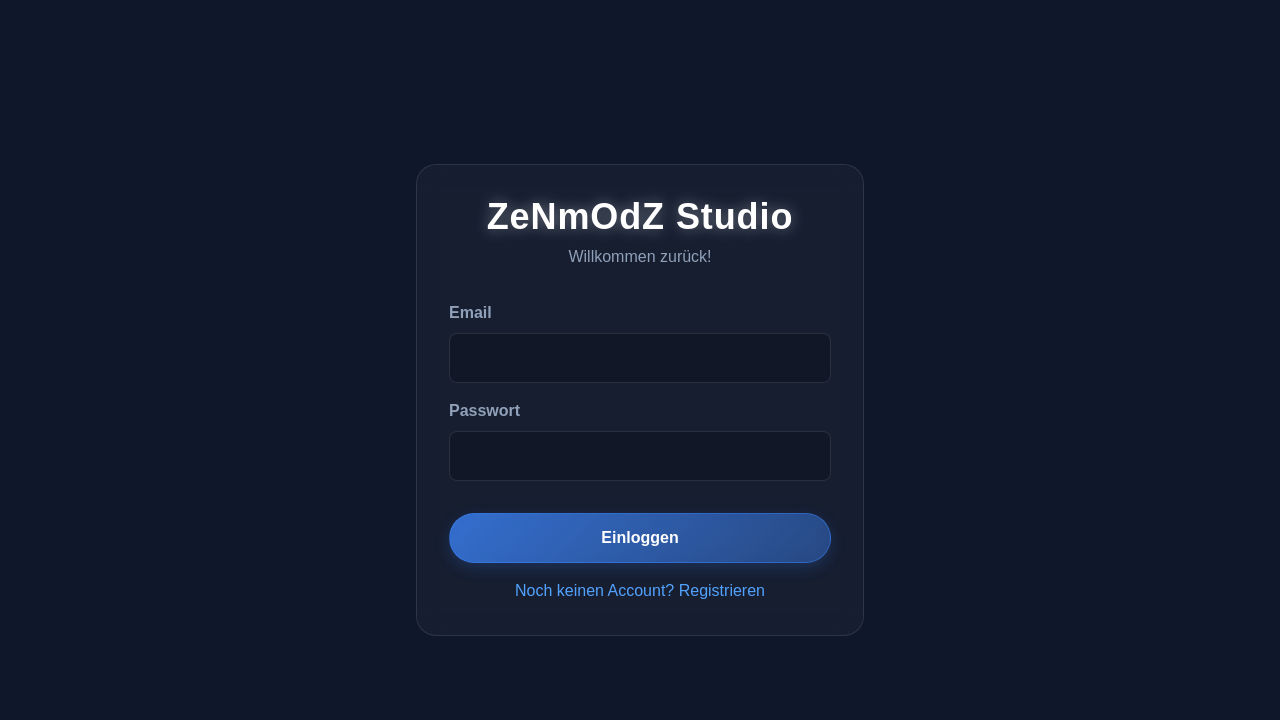
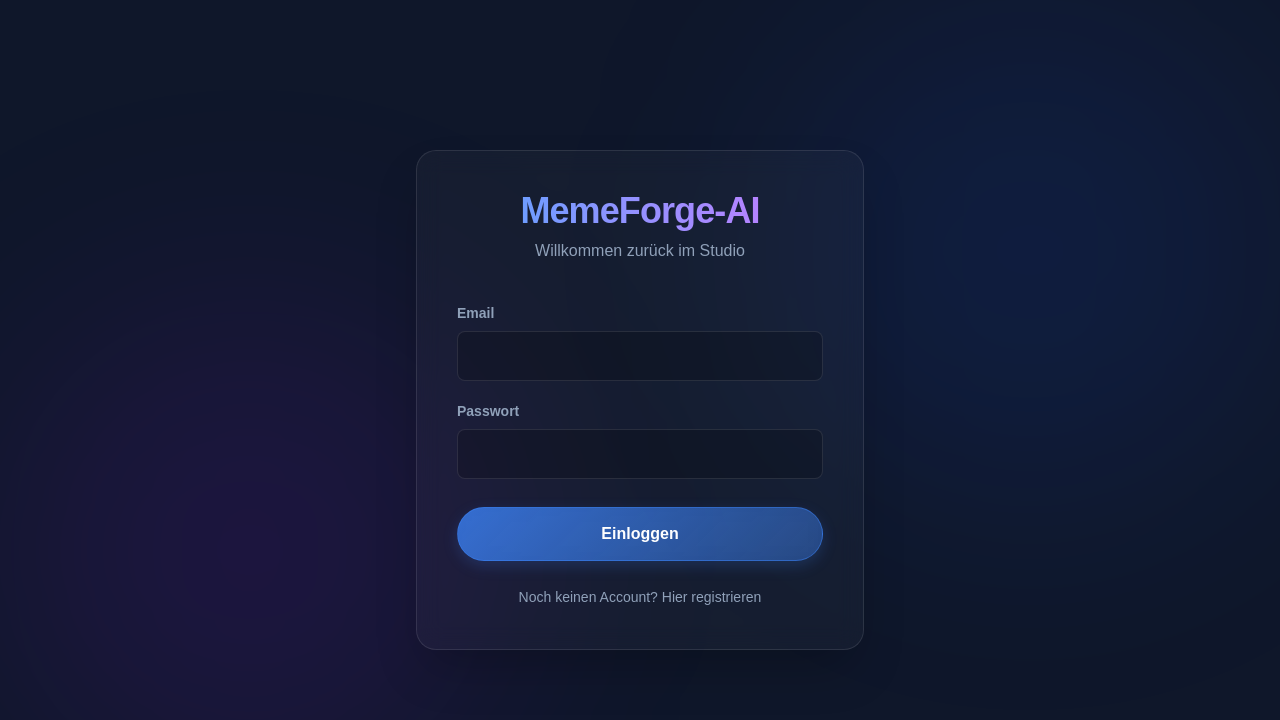
Before and after one commit to Dinottinjs/MemeForge-AI, a React (Vite) app: page / in a window 1280 px wide. Shown: the top 720 px of the page. Built offline with nearby package versions, Linux system fonts and the light colour scheme.

Commit message:
feat: rebrand to MemeForge-AI, modernize UI, add username to registration

```diff
--- a/src/App.tsx
+++ b/src/App.tsx
@@ -4,10 +4,13 @@ import { io } from 'socket.io-client'
 export default function App() {
   const [token, setToken] = useState<string | null>(localStorage.getItem('client_token'))
   const [plan, setPlan] = useState<string>(localStorage.getItem('client_plan') || 'FREE')
+  const [storedUsername, setStoredUsername] = useState<string>(localStorage.getItem('client_username') || '')
+
   const [view, setView] = useState<'login' | 'register'>('login')
 
   const [email, setEmail] = useState('')
   const [password, setPassword] = useState('')
+  const [username, setUsername] = useState('') // New for register
 
   const [loading, setLoading] = useState(false)
   const [error, setError] = useState('')
@@ -27,7 +30,6 @@ export default function App() {
       socket.on('plan_upgraded', (newPlan) => {
         setPlan(newPlan);
         localStorage.setItem('client_plan', newPlan);
-        // Play a nice sound or just alert to show the live update
         alert(`✨ Live-Update: Dein Account wurde erfolgreich auf ${newPlan} hochgestuft!`);
       });
       return () => { socket.disconnect() };
@@ -40,15 +42,22 @@ export default function App() {
     setError('')
     try {
       const endpoint = isLogin ? '/auth/login' : '/auth/register'
+      const body = isLogin ? { email, password } : { email, password, username }
+
       const res = await fetch(`${API_URL}${endpoint}`, {
         method: 'POST',
         headers: { 'Content-Type': 'application/json' },
-        body: JSON.stringify({ email, password })
+        body: JSON.stringify(body)
       })
       const data = await res.json()
+
       if (res.ok && data.token) {
         localStorage.setItem('client_token', data.token)
         localStorage.setItem('client_plan', data.plan)
+        if (data.username) {
+          localStorage.setItem('client_username', data.username)
+          setStoredUsername(data.username)
+        }
         setToken(data.token)
         setPlan(data.plan)
       } else {
@@ -115,37 +124,55 @@ export default function App() {
   const logout = () => {
     localStorage.removeItem('client_token')
     localStorage.removeItem('client_plan')
+    localStorage.removeItem('client_username')
     setToken(null)
   }
 
   if (!token) {
     return (
-      <div className="flex items-center justify-center min-h-screen bg-[#0f172a] p-4">
-        <div className="zen-card p-8 w-full max-w-md">
-          <div className="text-center mb-8">
-            <h1 className="text-4xl font-extrabold text-white tracking-wide" style={{textShadow: '0 0 15px rgba(255,255,255,0.4)'}}>ZeNmOdZ Studio</h1>
-            <p className="text-slate-400 mt-2">{view === 'login' ? 'Willkommen zurück!' : 'Erstelle einen neuen Account'}</p>
+      <div className="flex items-center justify-center min-h-screen bg-[#0f172a] p-4 relative overflow-hidden">
+        {/* Soft Background Glow */}
+        <div className="absolute top-0 right-0 w-[500px] h-[500px] bg-blue-600/10 rounded-full blur-[120px] pointer-events-none"></div>
+        <div className="absolute bottom-0 left-0 w-[500px] h-[500px] bg-purple-600/10 rounded-full blur-[120px] pointer-events-none"></div>
+
+        <div className="zen-card p-10 w-full max-w-md z-10 border border-white/5 bg-white/5 backdrop-blur-xl rounded-3xl shadow-2xl">
+          <div className="text-center mb-10">
+            <h1 className="text-4xl font-extrabold text-transparent bg-clip-text bg-gradient-to-r from-blue-400 to-purple-400 tracking-tight">
+              MemeForge-AI
+            </h1>
+            <p className="text-slate-400 mt-2 font-medium">
+              {view === 'login' ? 'Willkommen zurück im Studio' : 'Erstelle einen neuen Account'}
+            </p>
           </div>
 
-          <form onSubmit={(e) => handleAuth(e, view === 'login')}>
-            {error && <div className="bg-red-500/20 text-red-300 p-3 rounded mb-4 border border-red-500/30">{error}</div>}
+          <form onSubmit={(e) => handleAuth(e, view === 'login')} className="flex flex-col gap-5">
+            {error && <div className="bg-red-500/10 text-red-400 p-4 rounded-xl border border-red-500/20 text-sm font-medium">{error}</div>}
 
-            <div className="mb-4">
-              <label className="block text-slate-400 mb-2 font-semibold">Email</label>
-              <input type="email" value={email} onChange={e => setEmail(e.target.value)} className="w-full zen-input p-3" required />
+            {view === 'register' && (
+              <div>
+                <label className="block text-slate-400 mb-2 font-semibold text-sm">Nutzername</label>
+                <input type="text" value={username} onChange={e => setUsername(e.target.value)} className="w-full zen-input p-3 bg-black/20" required />
+              </div>
+            )}
+
+            <div>
+              <label className="block text-slate-400 mb-2 font-semibold text-sm">Email</label>
+              <input type="email" value={email} onChange={e => setEmail(e.target.value)} className="w-full zen-input p-3 bg-black/20" required />
             </div>
-            <div className="mb-8">
-              <label className="block text-slate-400 mb-2 font-semibold">Passwort</label>
-              <input type="password" value={password} onChange={e => setPassword(e.target.value)} className="w-full zen-input p-3" required />
+
+            <div>
+              <label className="block text-slate-400 mb-2 font-semibold text-sm">Passwort</label>
+              <input type="password" value={password} onChange={e => setPassword(e.target.value)} className="w-full zen-input p-3 bg-black/20" required />
             </div>
-            <button disabled={loading} className="w-full zen-button text-white font-bold py-3 mb-4">
+
+            <button disabled={loading} className="w-full zen-button text-white font-bold py-3.5 mt-2 rounded-xl shadow-lg hover:shadow-blue-500/25 transition-all">
               {loading ? 'Lade...' : (view === 'login' ? 'Einloggen' : 'Registrieren')}
             </button>
           </form>
 
-          <div className="text-center">
-            <button onClick={() => setView(view === 'login' ? 'register' : 'login')} className="text-blue-400 hover:text-blue-300 transition-colors">
-              {view === 'login' ? 'Noch keinen Account? Registrieren' : 'Bereits registriert? Einloggen'}
+          <div className="text-center mt-6">
+            <button onClick={() => setView(view === 'login' ? 'register' : 'login')} className="text-slate-400 hover:text-white text-sm font-medium transition-colors">
+              {view === 'login' ? 'Noch keinen Account? Hier registrieren' : 'Bereits registriert? Hier einloggen'}
             </button>
           </div>
         </div>
@@ -154,73 +181,84 @@ export default function App() {
   }
 
   return (
-    <div className="min-h-screen bg-[#0f172a] p-8">
-      <div className="max-w-5xl mx-auto">
-        <div className="flex justify-between items-center mb-8">
-          <h1 className="text-3xl font-extrabold text-white tracking-wide" style={{textShadow: '0 0 15px rgba(255,255,255,0.4)'}}>ZeNmOdZ AI Studio</h1>
-          <div className="flex items-center gap-4">
-            <span className={`px-4 py-1 rounded-full text-sm font-bold border transition-all ${plan === 'PRO' ? 'rank-badge-pro' : 'rank-badge-free'}`}>
+    <div className="min-h-screen bg-[#0f172a] p-8 relative overflow-hidden text-slate-50">
+      {/* Soft Background Glows */}
+      <div className="absolute top-1/4 left-0 w-96 h-96 bg-blue-500/10 rounded-full blur-[150px] pointer-events-none"></div>
+      <div className="absolute bottom-1/4 right-0 w-96 h-96 bg-purple-500/10 rounded-full blur-[150px] pointer-events-none"></div>
+
+      <div className="max-w-5xl mx-auto z-10 relative">
+        <header className="flex justify-between items-center mb-12">
+          <div>
+            <h1 className="text-4xl font-extrabold text-transparent bg-clip-text bg-gradient-to-r from-blue-400 to-purple-400 tracking-tight">
+              MemeForge-AI
+            </h1>
+            {storedUsername && <p className="text-slate-400 font-medium mt-1">Hey, {storedUsername} 👋</p>}
+          </div>
+          <div className="flex items-center gap-6">
+            <span className={`px-5 py-1.5 rounded-full text-sm font-bold border transition-all ${plan === 'PRO' ? 'rank-badge-pro' : 'rank-badge-free'}`}>
               {plan} PLAN
             </span>
-            <button onClick={logout} className="zen-button px-6 py-2 text-white font-bold text-sm">Logout</button>
+            <button onClick={logout} className="text-slate-400 hover:text-white font-semibold transition-colors">Logout</button>
           </div>
-        </div>
+        </header>
 
         {plan === 'FREE' && (
-          <div className="zen-card p-6 mb-8 border-yellow-500/30 bg-yellow-500/5">
-            <h2 className="text-xl font-bold text-yellow-500 mb-4">Pro Version aktivieren</h2>
-            <div className="flex gap-4">
+          <div className="zen-card p-8 mb-10 border-yellow-500/20 bg-gradient-to-r from-yellow-500/5 to-transparent rounded-2xl flex items-center justify-between gap-6">
+            <div>
+              <h2 className="text-xl font-bold text-yellow-500 mb-1">MemeForge-AI Pro aktivieren</h2>
+              <p className="text-slate-400 text-sm">Schalte unlimitierte KI-Generierungen frei, indem du deinen Lizenzschlüssel eingibst.</p>
+            </div>
+            <div className="flex gap-4 w-full max-w-md">
               <input
                 type="text"
                 placeholder="KEY-XXXXXXXX-XXXX"
                 value={licenseKey}
                 onChange={(e) => setLicenseKey(e.target.value)}
-                className="flex-1 zen-input p-3"
+                className="flex-1 zen-input p-3 bg-black/20"
               />
               <button
                 onClick={activateLicense}
                 disabled={loading || !licenseKey}
-                className="bg-yellow-500 hover:bg-yellow-400 text-slate-900 font-bold px-8 rounded-full transition-transform hover:scale-105"
+                className="bg-yellow-500/90 hover:bg-yellow-400 text-slate-900 font-bold px-6 py-3 rounded-xl transition-all shadow-lg hover:shadow-yellow-500/20"
               >
-                Aktivieren
+                Einlösen
               </button>
             </div>
-            {error && <p className="text-red-400 mt-2">{error}</p>}
           </div>
         )}
 
-        <div className="zen-card p-8 min-h-[400px] flex flex-col items-center justify-center relative overflow-hidden">
-          {/* Decorative background glow */}
-          <div className="absolute top-1/2 left-1/2 -translate-x-1/2 -translate-y-1/2 w-96 h-96 bg-blue-500/10 rounded-full blur-[100px] pointer-events-none"></div>
+        <main className="zen-card p-10 min-h-[500px] flex flex-col items-center justify-center rounded-3xl border border-white/5 bg-white/5 backdrop-blur-xl relative">
+          <h2 className="text-3xl font-bold text-white mb-2 text-center">Studio</h2>
+          <p className="text-slate-400 mb-10 text-center">Beschreibe deine Vision und lass die KI die Magie wirken.</p>
 
-          <h2 className="text-2xl font-bold text-white mb-8 z-10">Generiere dein KI Meme</h2>
-
-          <div className="w-full max-w-2xl flex flex-col gap-4 z-10">
+          <div className="w-full max-w-2xl flex flex-col gap-6">
             <textarea
               value={prompt}
               onChange={e => setPrompt(e.target.value)}
-              placeholder="Beschreibe dein Meme (z.B. Ein tanzendes Kätzchen im Weltraum)..."
-              className="w-full zen-input p-4 min-h-[120px] resize-none text-lg"
+              placeholder="z.B. Ein tanzendes Kätzchen im Weltraum..."
+              className="w-full zen-input p-5 min-h-[140px] resize-none text-lg bg-black/20 rounded-2xl border-white/10"
             ></textarea>
 
             <button
               onClick={generateMeme}
               disabled={loading || !prompt}
-              className="zen-button text-white font-bold py-4 text-lg tracking-wide w-full"
+              className="zen-button text-white font-bold py-4 text-lg tracking-wide w-full rounded-2xl shadow-xl shadow-blue-500/20"
             >
-              {loading ? 'Generiert mit Python KI Engine...' : '🔥 Video Generieren'}
+              {loading ? 'Generierung läuft...' : '✨ Video Generieren'}
             </button>
 
             {error && <p className="text-red-400 text-center font-bold mt-2">{error}</p>}
           </div>
 
           {videoResult && (
-            <div className="mt-12 w-full max-w-2xl bg-black/40 p-4 rounded-xl border border-white/10 z-10 animate-fade-in">
-              <p className="text-green-400 font-bold mb-4">{videoResult.message}</p>
-              <video src={videoResult.video_url} controls autoPlay className="w-full rounded-lg shadow-2xl"></video>
+            <div className="mt-12 w-full max-w-2xl bg-black/40 p-6 rounded-2xl border border-white/10 animate-fade-in">
+              <p className="text-green-400 font-bold mb-4 flex items-center gap-2">
+                <span className="text-xl">✅</span> {videoResult.message}
+              </p>
+              <video src={videoResult.video_url} controls autoPlay className="w-full rounded-xl shadow-2xl border border-white/5"></video>
             </div>
           )}
-        </div>
+        </main>
       </div>
     </div>
   )
```
